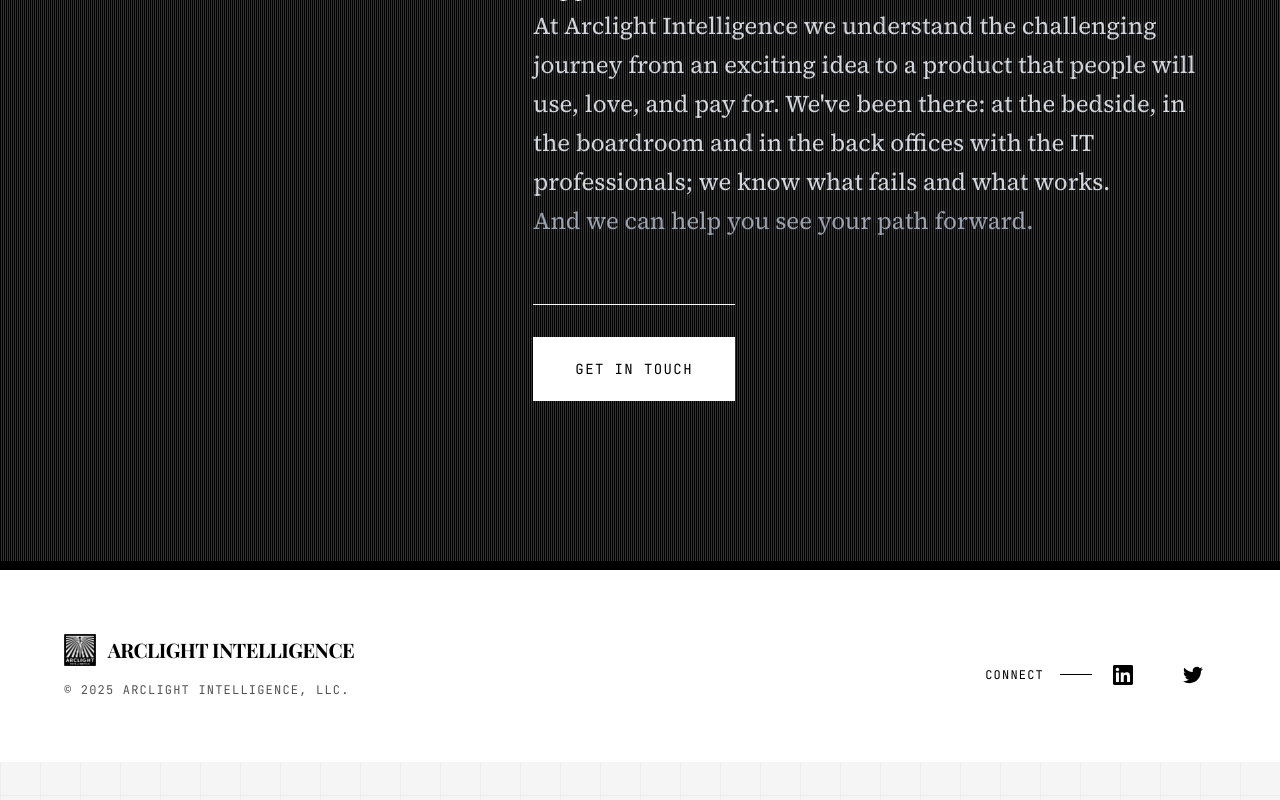
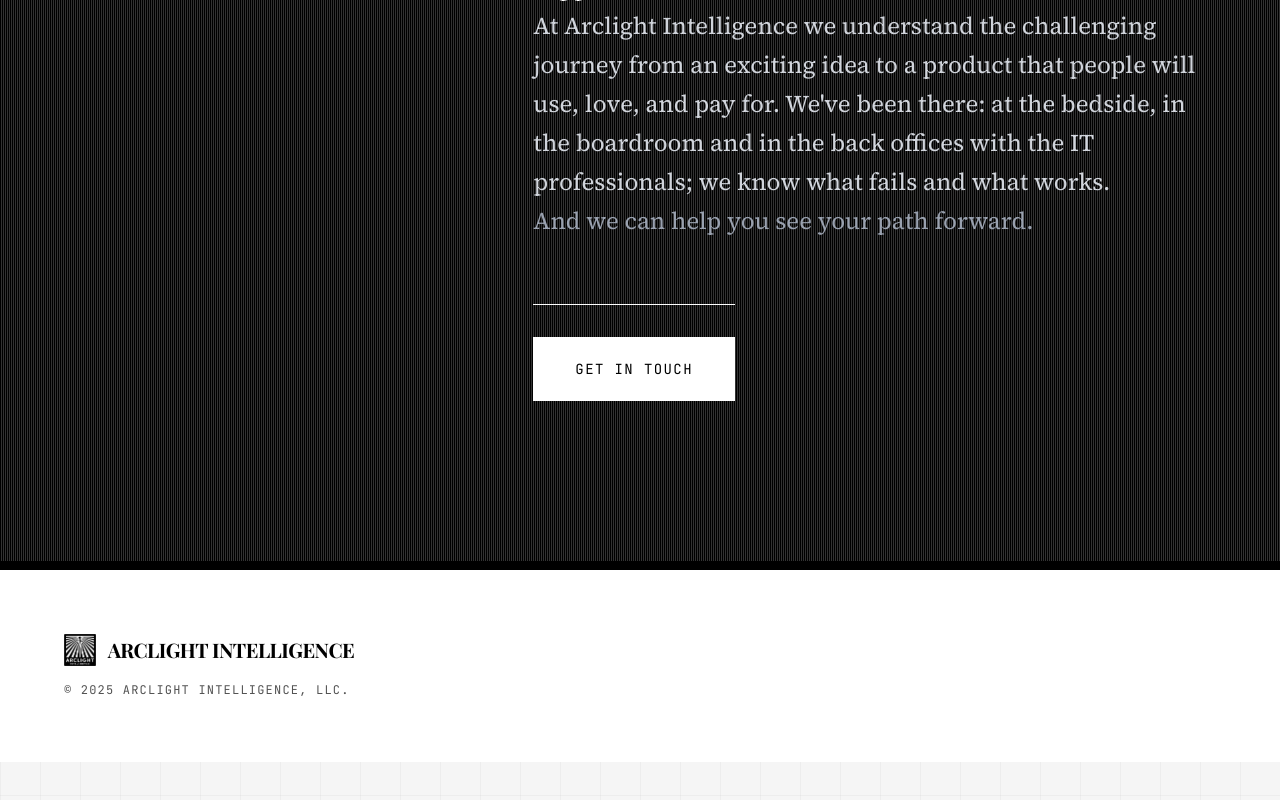
Before and after one commit to ARobicsek/arclight-intelligence-web, a React (Vite) app: page / in a window 1280 px wide. Shown: the part 2765-3565 px from the top of the page. Built offline with nearby package versions, Linux system fonts and the light colour scheme; a web font is replaced by a local one.

Commit message:
UI tweak: Remove footer social links

```diff
--- a/src/App.tsx
+++ b/src/App.tsx
@@ -167,21 +167,6 @@
             </p>
           </div>
 
-          <div className="flex space-x-6 footer-social items-center">
-            <span className="font-mono text-xs uppercase tracking-widest mr-4 hidden md:inline-block">Connect</span>
-            <div className="w-8 border-t border-black hidden md:block mr-2"></div>
-            {/* Placeholder links for social, adapt as needed */}
-            <a href="#" className="border rounded-none p-3 border-transparent hover:border-black text-black transition-colors focus-visible:outline focus-visible:outline-3 focus-visible:outline-black focus-visible:outline-offset-3" aria-label="LinkedIn">
-              <svg className="w-5 h-5" fill="currentColor" viewBox="0 0 24 24">
-                <path d="M20.447 20.452h-3.554v-5.569c0-1.328-.027-3.037-1.852-3.037-1.853 0-2.136 1.445-2.136 2.939v5.667H9.351V9h3.414v1.561h.046c.477-.9 1.637-1.85 3.37-1.85 3.601 0 4.267 2.37 4.267 5.455v6.286zM5.337 7.433c-1.144 0-2.063-.926-2.063-2.065 0-1.138.92-2.063 2.063-2.063 1.14 0 2.064.925 2.064 2.063 0 1.139-.925 2.065-2.064 2.065zm1.782 13.019H3.555V9h3.564v11.452zM22.225 0H1.771C.792 0 0 .774 0 1.729v20.542C0 23.227.792 24 1.771 24h20.451C23.2 24 24 23.227 24 22.271V1.729C24 .774 23.2 0 22.222 0h.003z" />
-              </svg>
-            </a>
-            <a href="#" className="border rounded-none p-3 border-transparent hover:border-black text-black transition-colors focus-visible:outline focus-visible:outline-3 focus-visible:outline-black focus-visible:outline-offset-3" aria-label="Twitter">
-              <svg className="w-5 h-5" fill="currentColor" viewBox="0 0 24 24">
-                <path d="M23.953 4.57a10 10 0 01-2.825.775 4.958 4.958 0 002.163-2.723c-.951.555-2.005.959-3.127 1.184a4.92 4.92 0 00-8.384 4.482C7.69 8.095 4.067 6.13 1.64 3.162a4.822 4.822 0 00-.666 2.475c0 1.71.87 3.213 2.188 4.096a4.904 4.904 0 01-2.228-.616v.06a4.923 4.923 0 003.946 4.827 4.996 4.996 0 01-2.212.085 4.936 4.936 0 004.604 3.417 9.867 9.867 0 01-6.102 2.105c-.39 0-.779-.023-1.17-.067a13.995 13.995 0 007.557 2.209c9.053 0 13.998-7.496 13.998-13.985 0-.21 0-.42-.015-.63A9.935 9.935 0 0024 4.59z" />
-              </svg>
-            </a>
-          </div>
         </div>
       </footer>
     </div>
```
Also changed, not shown: 1 other file (tests, documents, lock files or other folders).
